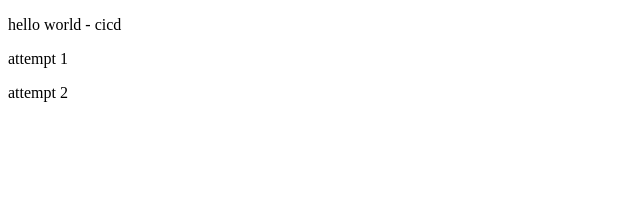
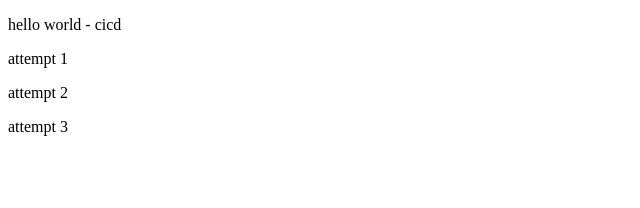
Before and after one commit to a94park/cicd-test, a React (Vite) app: page / in a window 1280 px wide. Shown: the top 208 px of the page, without its empty margins (0-640 px from the left). Built offline with nearby package versions, Linux system fonts and the light colour scheme.

Commit message:
attempt 3 naming in actions and keys

```diff
--- a/src/App.jsx
+++ b/src/App.jsx
@@ -4,6 +4,7 @@ function App() {
       <p>hello world - cicd</p>
       <p>attempt 1</p>
       <p>attempt 2</p>
+      <p>attempt 3</p>
     </>
   );
 }
```
